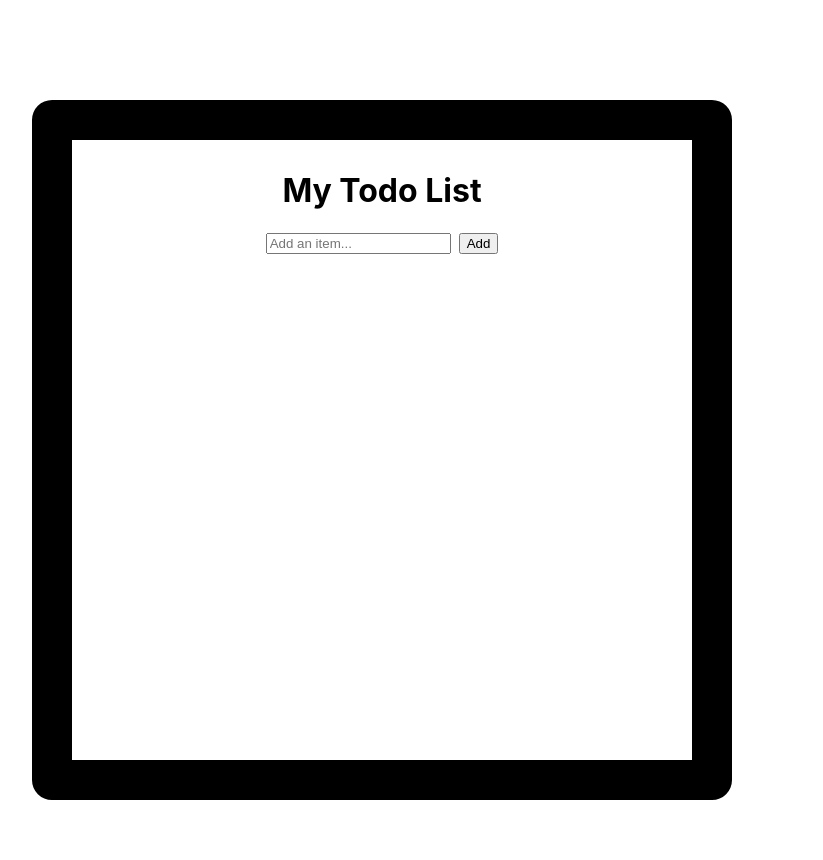
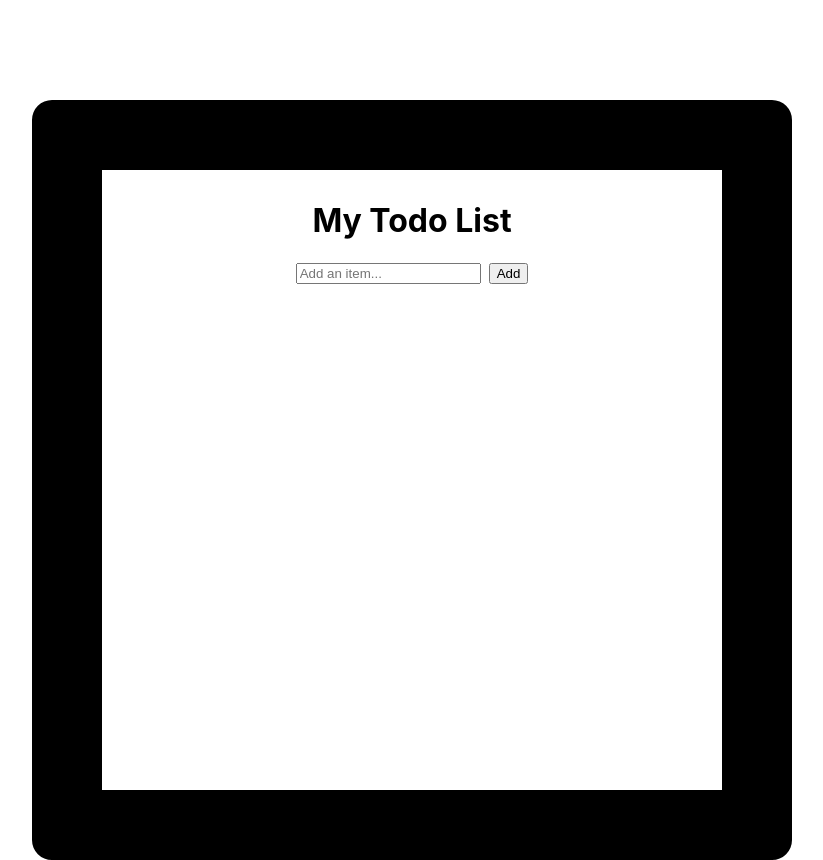
Before and after one commit to yasmins021/react-list, a React (Create React App) app: page / in a window 1280 px wide. Shown: the whole page, without its empty margins (268-1091 px from the left). Before the commit the page ends 800 px from the top, so only its background shows below. Built offline with nearby package versions, Linux system fonts and the light colour scheme.

Commit message:
Update App.css

```diff
--- a/src/App.css
+++ b/src/App.css
@@ -9,7 +9,7 @@ border-radius: 20px;
   padding:10px;
  border-image-source: url("bow.png") ;
 border-image-slice:80 ;
-border:40px solid ;
+border:70px solid ;
 border-image-repeat: repeat;
 }
 
```
